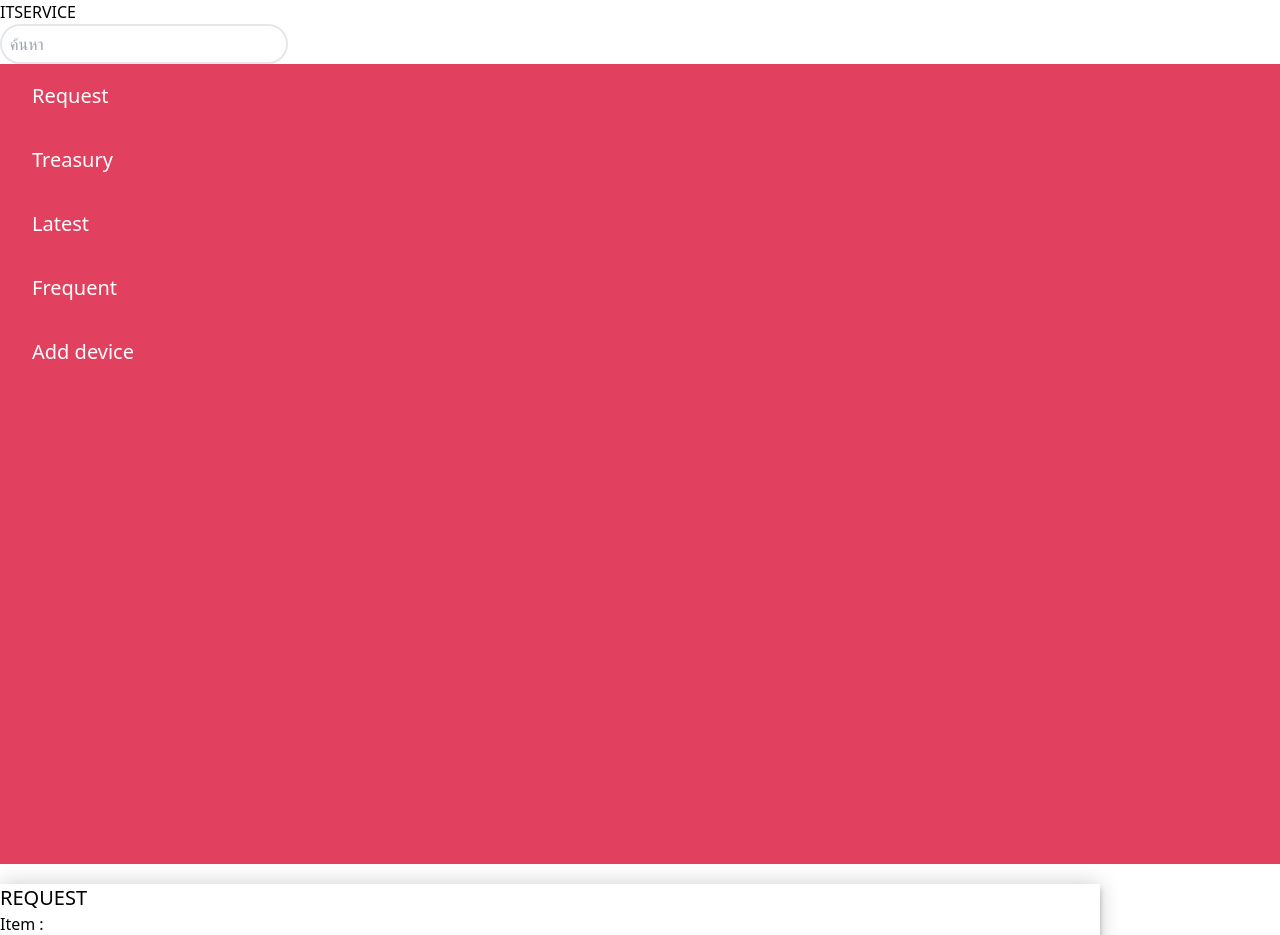
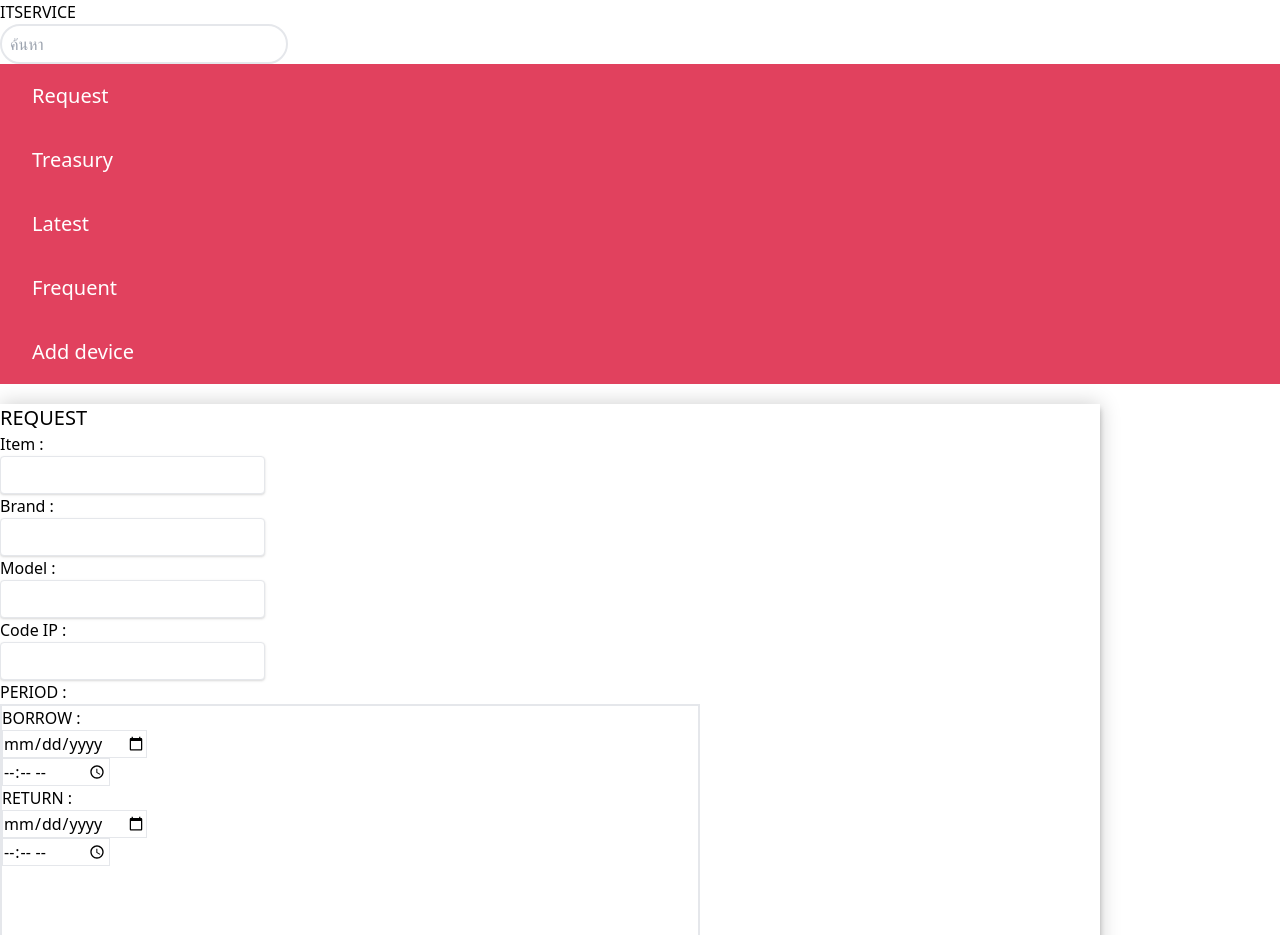
Before and after one commit to jattapol456/Borrow, a Nuxt app: page /request in a window 1280 px wide. Shown: the top 935 px of the page. Built offline with nearby package versions, Linux system fonts and the light colour scheme.

Commit message:
feat: editlayoutsidebar

```diff
--- a/components/menus/Sidebar.vue
+++ b/components/menus/Sidebar.vue
@@ -1,6 +1,6 @@
 <template lang="pug">
 .flex.flex-col
-    aside.bg-red-main.relative.h-screen.w-52
+    aside.bg-red-main.relative.h-full.w-52
         nav.text-white.text-base.space-y-1
             nuxt-link(to="/")
                 button(class="text-xl text-left pl-8 bg-red-main focus:bg-red-button1 focus:ring focus:ring-red-200 w-full h-16") Request
--- a/pages/request.vue
+++ b/pages/request.vue
@@ -3,7 +3,7 @@ body.bg-gray-a
     .pt-14
         .wrapper.pl-6
             form.p-6
-                .pl-4
+                .pl-4.pt-6
                     p.text-xl.font-bold REQUEST
                 .pl-2.pt-10
                     .pr-96.space-y-6
@@ -21,8 +21,8 @@ body.bg-gray-a
                             input(class="shadow appearance-none border rounded py-2 px-4 text-gray-700 leading-tight focus:outline-none focus:shadow-outline" id="" type="text")
                         .flex.justify-between.items-center.pr-64
                             p.pl-20 PERIOD :
-                    .flex.justify-center
-                        .flex.p-10.border-red-main.border-2.space-x-14
+                    .flex.justify-center.pt-4
+                        .borrow.flex.justify-center.items-center.p-10.border-red-main.border-2.space-x-28
                             .space-y-4
                                 p BORROW :
                                 .pl-6
@@ -58,5 +58,8 @@ form {
     width: 1100px;
     box-shadow: 0 0 20px 0 rgba(0, 0, 0, 0.2), 0 5px 5px 0 rgba(0, 0, 0, 0.24);
 }
-
+.borrow {
+    width: 700px;
+    height: 250px;
+}
 </style>
```
